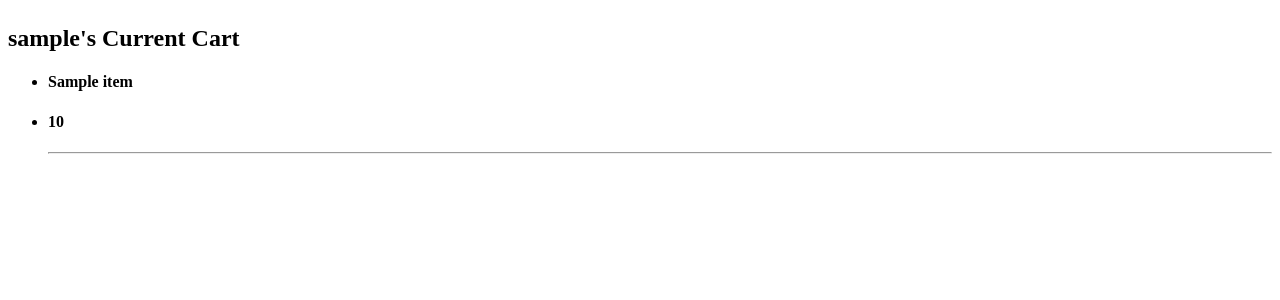
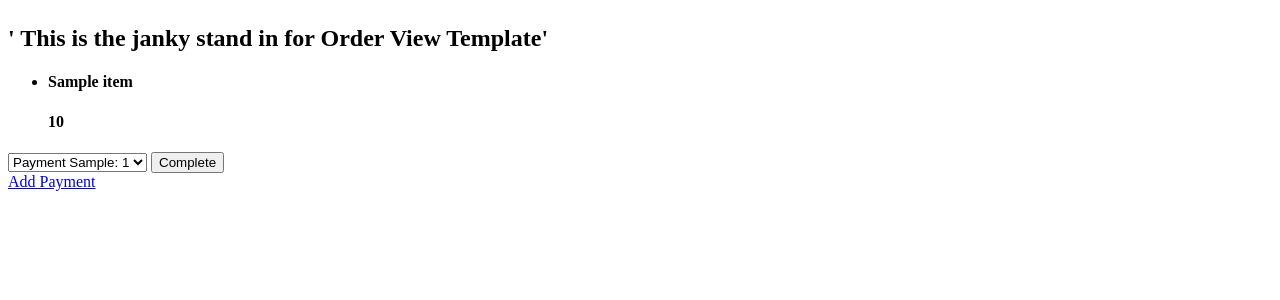
Before and after one commit to Ludicrous-Ducks/Bangazon_django, a Django app: template bangazon/bangazon_ui/templates/bangazon_ui/order_detail_view.html in a window 1280 px wide. Shown: the part 75-375 px from the top of the page. Run offline with Django 3.2, Linux system fonts and the light colour scheme; tables that the repository leaves empty hold one stand-in row (values such as "Sample post"); the template is opened without the code that fills it: values that come from a table or form of the project are taken from there, most other values are stand-ins (such as "Sample title", 1, 10 or a date in 2020).

Commit message:
change push call in order detail view to only return open order

```diff
--- a/bangazon/bangazon_ui/templates/bangazon_ui/order_detail_view.html
+++ b/bangazon/bangazon_ui/templates/bangazon_ui/order_detail_view.html
@@ -1,15 +1,24 @@
 {% extends 'bangazon_ui/index.html'%}
 {% block content %}
-<h2>{{User.username}}'s Current Cart</h2>
+<h2> ' This is the janky stand in for Order View Template' </h2>
+{% for item in product_list %}
 <ul>
-  {% for item in product_list %}
-    <li>
-      <h4>{{item.name}}</h4>
-    </li>
-    <li>
-      <h4>{{item.price}}</h4>
-    </li>
-    <hr>
-  {% endfor %}
+  <li>
+    <h4> {{item.name}}</h4>
+    <h4> {{item.price}}</h4>
+  </li>
 </ul>
+{%endfor %}
+<form action="{%url 'bangazon_ui:order_detail'%}" method="post">
+    {% csrf_token %}
+    <select name="payment">
+        {% for payment in payment_types %}
+        <option value="{{payment.pk}}" selected="selected"> Payment {{payment.payment_type}}: {{payment.account_number}}</option>
+        {% endfor %}
+    </select>
+    <button type="submit"> Complete </button>
+</form>
+
+    <a href="{%url 'bangazon_ui:payment_type_create' %}"> Add Payment </a>
+
 {% endblock %}
--- a/bangazon/bangazon_ui/views/order_detail_view.py
+++ b/bangazon/bangazon_ui/views/order_detail_view.py
@@ -29,8 +29,8 @@ class OrderDetail(TemplateView):
     return context
 
   def post(self, request):
-      data = request.post
-      current_order = order_model.Order.objects.get(customer__user=request.user)
+      data = request.POST
+      current_order = order_model.Order.objects.get(customer__user=request.user, completed = 0)
       current_order.completed=1
       current_order.save()
 
```
